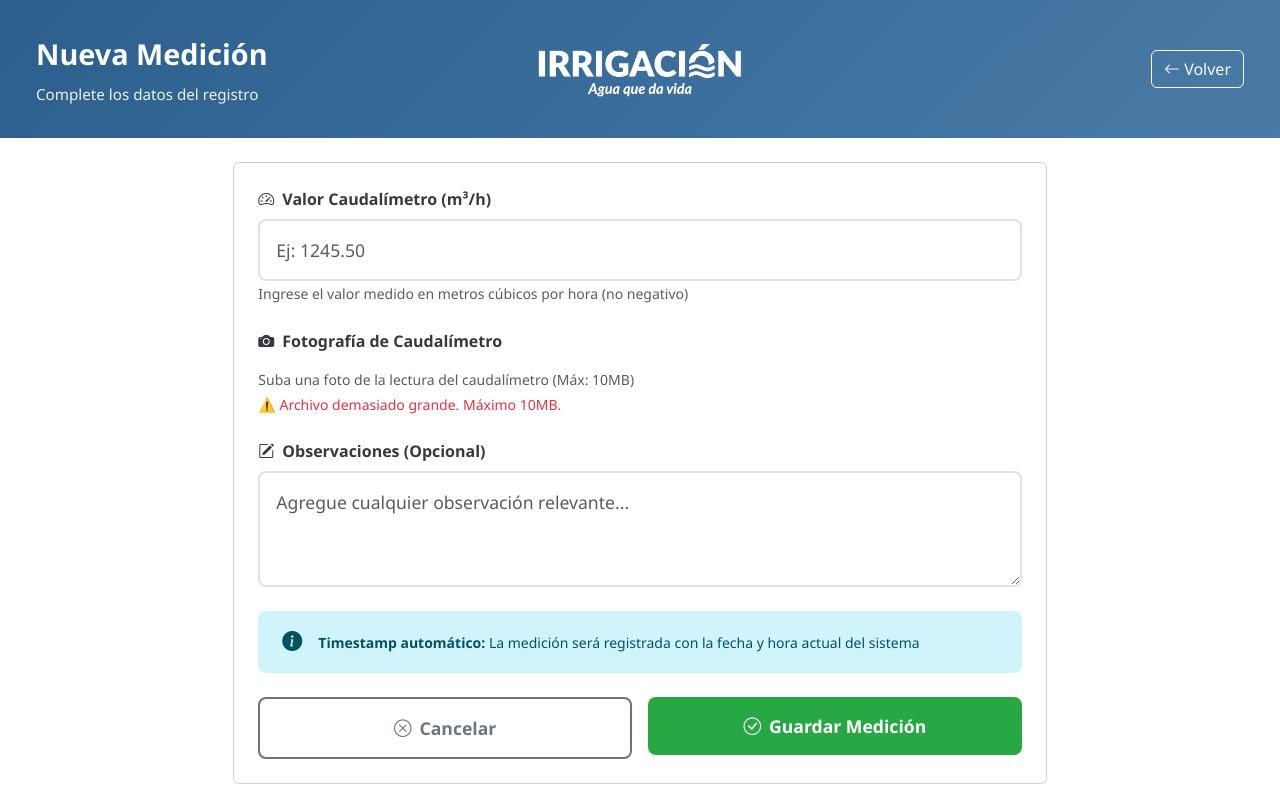
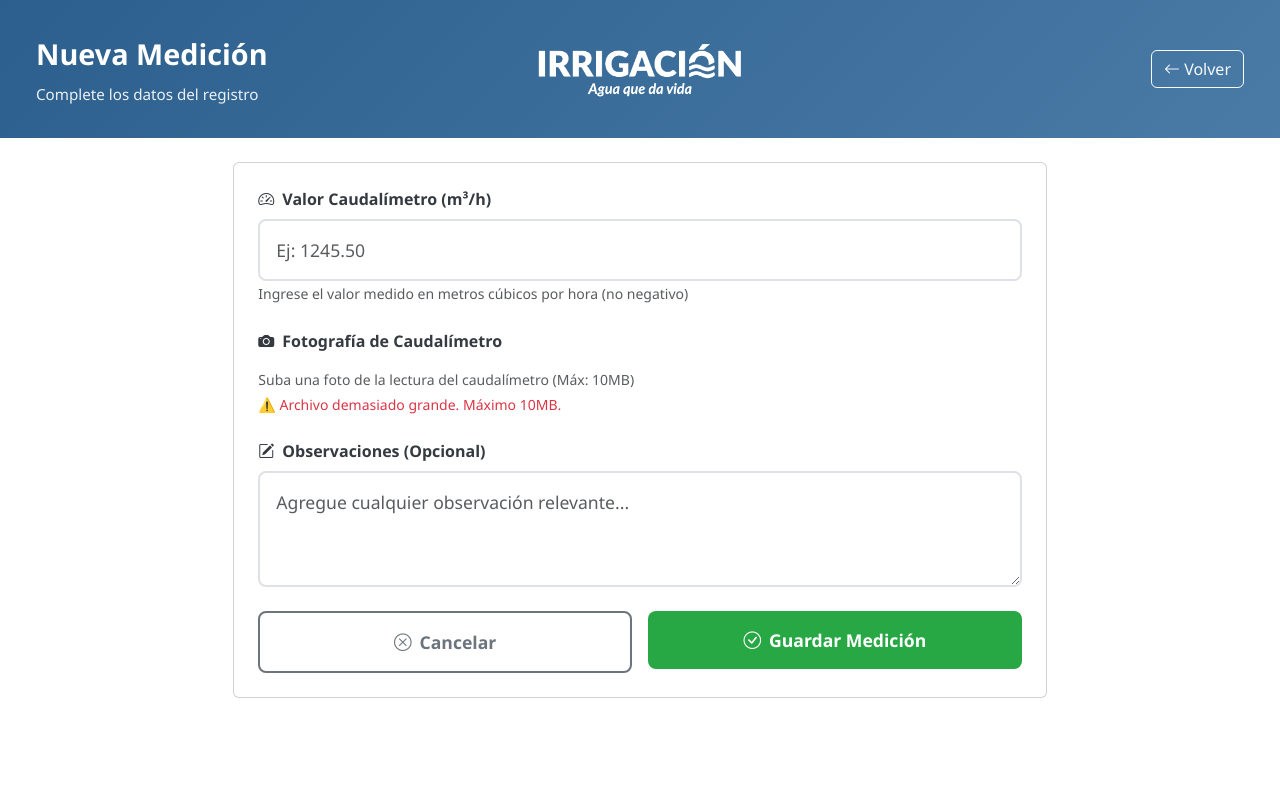
Before and after one commit to LL1121/irrigacion-gestor-datos, a Django app: page /cargar/ in a window 1280 px wide. After the commit the page ends 698 px from the top, so only its background shows below. Run offline with Django 5.2, Linux system fonts and the light colour scheme; the visitor is signed in with stand-in values (Sample User, id 1); parts of the project's set-up code (start-up, migrations or seed data) failed here and were passed over; some libraries are stand-ins or nearby versions.

Commit message:
Remove automatic timestamp notice from form - EXIF metadata extraction already handles this

```diff
--- a/templates/web/formulario.html
+++ b/templates/web/formulario.html
@@ -55,13 +55,6 @@
                                 </label>
                                 <textarea class="form-control" id="observaciones" name="observaciones" rows="3"
                                           placeholder="Agregue cualquier observación relevante..."></textarea>
-                            </div>
-
-                            <div class="alert alert-info d-flex align-items-center mb-4">
-                                <i class="bi bi-info-circle-fill me-3 fs-5"></i>
-                                <div>
-                                    <small><strong>Timestamp automático:</strong> La medición será registrada con la fecha y hora actual del sistema</small>
-                                </div>
                             </div>
 
                             <div class="row g-3">
```
